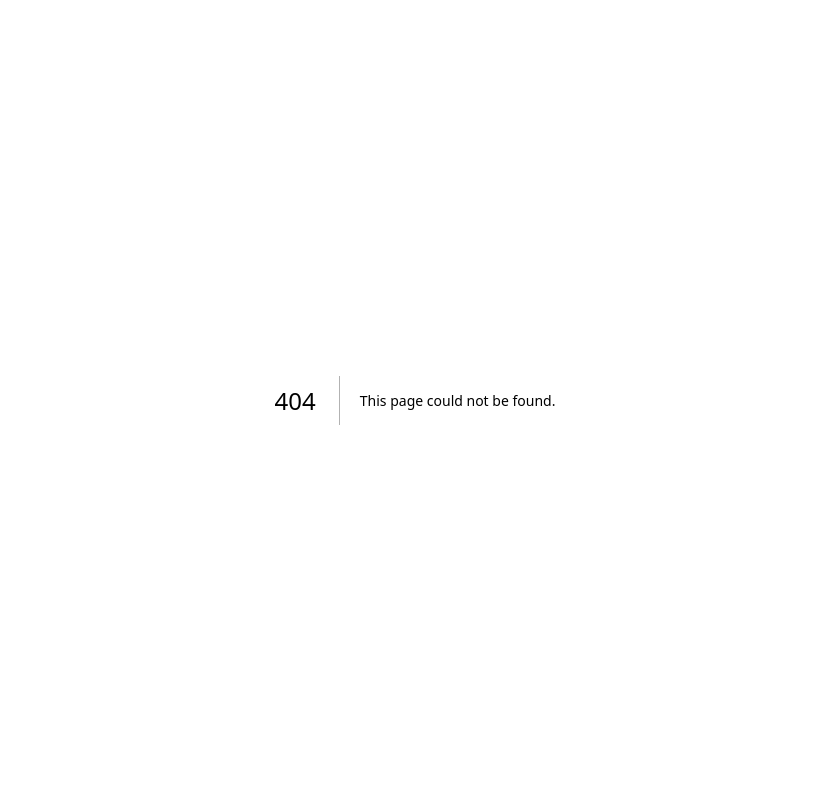
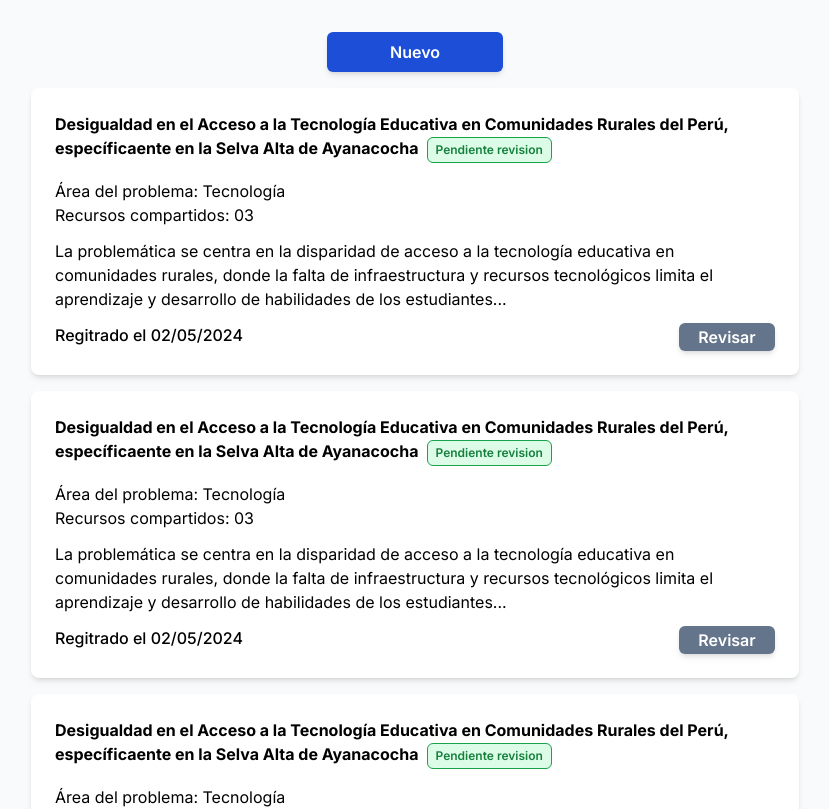
Before and after one commit to walter-garay/banco-problemas-tesis, a Next.js app in the folder next-frontend/: page /problemas in a window 1280 px wide. Before the commit this address had no page. Shown: the top 809 px of the page, without its empty margins (225-1054 px from the left). Built offline with nearby package versions, Linux system fonts and the light colour scheme.

Commit message:
interfaz simple de la vista "Mis problemas"

```diff
--- a/next-frontend/src/app/globals.css
+++ b/next-frontend/src/app/globals.css
@@ -17,13 +17,15 @@
 }
 
 body {
-  color: rgb(var(--foreground-rgb));
+  color: black;
+  background-color: white;
+  /* color: rgb(var(--foreground-rgb));
   background: linear-gradient(
       to bottom,
       transparent,
       rgb(var(--background-end-rgb))
     )
-    rgb(var(--background-start-rgb));
+    rgb(var(--background-start-rgb)); */
 }
 
 @layer utilities {
--- a/next-frontend/src/app/layout.tsx
+++ b/next-frontend/src/app/layout.tsx
@@ -15,8 +15,8 @@ export default function RootLayout({
   children: React.ReactNode;
 }>) {
   return (
-    <html lang="en">
-      <body className={inter.className}>{children}</body>
+    <html lang="es" >
+      <body className={`${inter.className} bg-gray-50 `}>{children}</body>
     </html>
   );
 }
--- /dev/null
+++ b/next-frontend/src/app/problemas/page.tsx
@@ -0,0 +1,16 @@
+import ProblemCard from "../ui/problemas/ProblemCard";
+import Button from "../ui/problemas/Button";
+
+export default function ProblemsPage() {
+    return (
+        <div className="w-full p-8 flex flex-col items-center space-y-4">
+            <Button>Nuevo</Button>
+            <ProblemCard  />
+            <ProblemCard  />
+            <ProblemCard  />
+            <ProblemCard  />
+            <ProblemCard  />
+            <ProblemCard  />
+        </div>
+    );
+}
--- /dev/null
+++ b/next-frontend/src/app/ui/problemas/Button.tsx
@@ -0,0 +1,15 @@
+import { ReactNode } from 'react';
+
+type ButtonProps = {
+    children: ReactNode;
+};
+
+export default function Button({children}: ButtonProps) {
+    return (
+        <button className="bg-blue-700 hover:bg-blue-800 w-44 h-10
+            text-white font-semibold
+            rounded-md shadow-md">
+            {children}
+        </button>
+    );
+}
--- /dev/null
+++ b/next-frontend/src/app/ui/problemas/ButtonProblemCard.tsx
@@ -0,0 +1,10 @@
+export default function ButtonProblemCard() {
+    return (
+        <button className="bg-slate-500 hover:bg-slate-600
+            w-24 h-7
+            text-white font-semibold
+            rounded-md shadow-md">
+            Revisar
+        </button>
+    );
+}
--- /dev/null
+++ b/next-frontend/src/app/ui/problemas/ProblemCard.tsx
@@ -0,0 +1,20 @@
+import ButtonProblemCard from "./ButtonProblemCard";
+import TagStatusProblemCard from "./TagStatusProblemCard";
+
+
+export default function ProblemCard() {
+    return (
+        <div className="bg-white p-6 rounded-lg shadow-md w-full max-w-3xl">
+            <h1 className=" mb-4 font-bold">Desigualdad en el Acceso a la Tecnología Educativa en Comunidades Rurales del Perú, específicaente en la Selva Alta de Ayanacocha
+            <TagStatusProblemCard status={"Pendiente revision"}></TagStatusProblemCard>
+            </h1>
+            <p>Área del problema: Tecnología</p>
+            <p>Recursos compartidos: 03</p>
+            <p className="mt-3 mb-3">La problemática se centra en la disparidad de acceso a la tecnología educativa en comunidades rurales, donde la falta de infraestructura y recursos tecnológicos limita el aprendizaje y desarrollo de habilidades de los estudiantes...</p>
+            <div className="flex justify-between">
+                <p className="font-medium">Regitrado el 02/05/2024</p>
+                <ButtonProblemCard/>
+            </div>
+        </div>
+    );
+}
--- /dev/null
+++ b/next-frontend/src/app/ui/problemas/TagStatusProblemCard.tsx
@@ -0,0 +1,17 @@
+import { ReactNode } from 'react';
+
+type TagProps = {
+    status: ReactNode;
+};
+
+export default function TagStatusProblemCard({ status }: TagProps) {
+    return (
+        <span className="inline-block
+            bg-green-100 text-green-700
+            border border-green-600
+            px-2 py-1
+            text-xs font-semibold rounded-md ml-2">
+            {status}
+        </span>
+    );
+}
```
